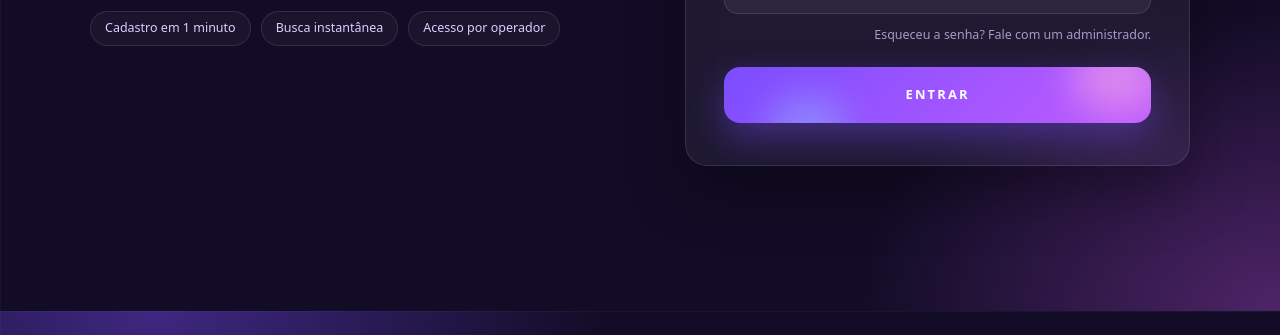
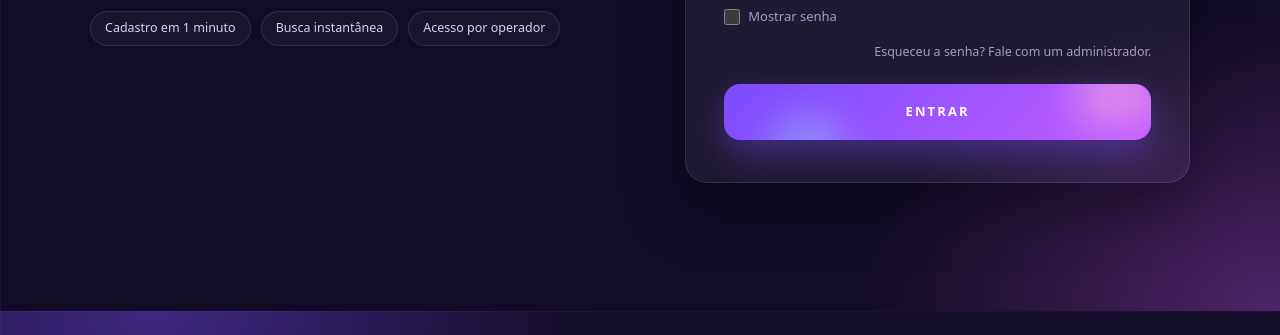
Before and after one commit to Shinoia/XADS, a plain HTML site: page index.html in a window 1280 px wide. Shown: the part 489-824 px from the top of the page. Drawn offline with Linux system fonts and the light colour scheme.

Commit message:
Update index.html

```diff
--- a/index.html
+++ b/index.html
@@ -94,6 +94,8 @@
   .chips{display:flex;gap:10px;flex-wrap:wrap;margin-top:32px}
   .chips span{border:1px solid var(--line);background:var(--card-2);border-radius:999px;padding:7px 14px;font-size:12.5px;color:#d9d0ff}
   .login{padding:42px 38px}
+  .mostrar-senha{display:inline-flex;align-items:center;gap:8px;margin:10px 0 0;font-size:13px;font-weight:500;text-transform:none;letter-spacing:0;color:var(--muted);cursor:pointer;user-select:none}
+  .mostrar-senha input,.mostrar-senha input:focus{width:16px;height:16px;margin:0;padding:0;border-radius:4px;box-shadow:none;accent-color:var(--accent);cursor:pointer}
   .ajuda{font-size:12.5px;text-align:right;margin:12px 0 22px;color:var(--muted)}
   @media (max-width:860px){
     #telaEntrada{grid-template-columns:1fr;gap:22px;min-height:0}
@@ -265,6 +267,7 @@
           <div class="full">
             <label for="inCodigo">Senha <span class="req">*</span></label>
             <input id="inCodigo" type="password" autocomplete="current-password" placeholder="••••••" required>
+            <label class="mostrar-senha" for="verSenha"><input type="checkbox" id="verSenha"> Mostrar senha</label>
           </div>
         </div>
         <p class="ajuda">Esqueceu a senha? Fale com um administrador.</p>
@@ -623,6 +626,7 @@ function sair(msg){
   $("#opBox").hidden = true; $("#telaApp").hidden = true; $("#telaEntrada").hidden = false;
   document.body.classList.add("no-login");
   $("#inCodigo").value = "";
+  $("#verSenha").checked = false; $("#inCodigo").type = "password";
   mostrarErro($("#erroEntrada"), msg || "");
   $("#inCodigo").focus();
 }
@@ -1208,6 +1212,8 @@ $("#formEmp").addEventListener("submit", async ev => {
     else $("#inOperador").focus();
   }
 })();
+// caixa "Mostrar senha" na tela de login
+$("#verSenha").addEventListener("change", e => { $("#inCodigo").type = e.target.checked ? "text" : "password"; });
 </script>
 </body>
 </html>
```
